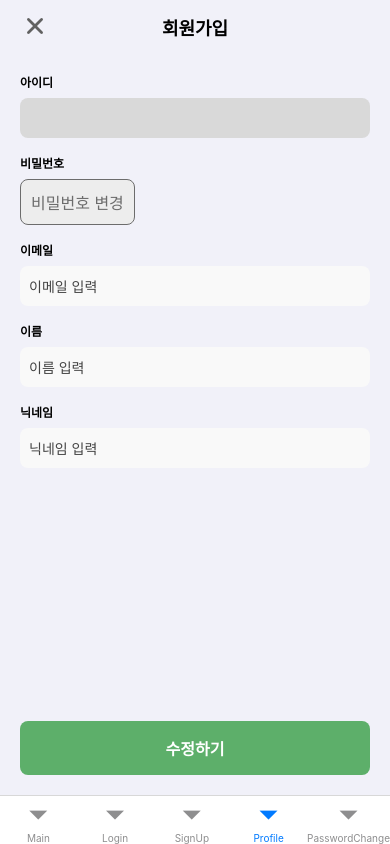
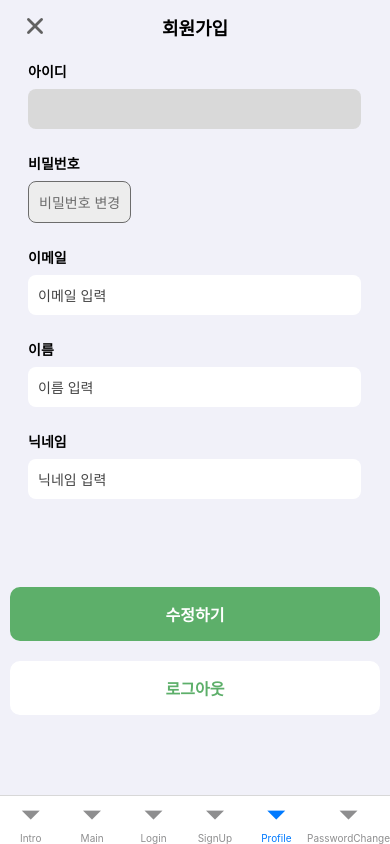
Before and after one commit to sun-sunDayz/mamilha, a React Native app in the folder frontend/: screen /Profile in a window 390 px wide. Built offline with nearby package versions, Linux system fonts and the light colour scheme; no server answers.

Commit message:
github push충돌해결

```diff
--- a/frontend/App.js
+++ b/frontend/App.js
@@ -3,6 +3,7 @@ import {createNativeStackNavigator} from '@react-navigation/native-stack';
 import React from 'react';
 import {View, Text, TextInput} from 'react-native';
 import Main from './src/screens/Main';
+import Intro from './src/screens/Intro';
 import Login from './src/screens/Login';
 import SignUp from './src/screens/SignUp';
 import CreateGroup from './src/screens/CreateGroup';
@@ -25,6 +26,7 @@ const App = () => {
   const BottomTabScreen = () => {
     return (
       <Tab.Navigator screenOptions={{headerShown: false}}>
+        <Tab.Screen name="Intro" component={Intro} />
         <Tab.Screen name="Main" component={Main} />
         <Tab.Screen name="Login" component={Login} />
         <Tab.Screen name="SignUp" component={SignUp} />
--- /dev/null
+++ b/frontend/src/screens/Intro.js
@@ -0,0 +1,75 @@
+import React, {useState} from 'react';
+import {Image, Text, StyleSheet, TouchableOpacity} from 'react-native';
+import {SafeAreaView} from 'react-native-safe-area-context';
+
+const Login = ({navigation}) => {
+  const [username, setUsername] = useState('');
+  const [password, setPassword] = useState('');
+  const [error, setError] = useState('');
+
+  const handleUsernameChange = text => {
+    const formattedText = text.charAt(0).toLowerCase() + text.slice(1);
+    setUsername(formattedText);
+  };
+
+  return (
+    <SafeAreaView style={styles.container}>
+      <Image
+        source={require('../../assets/images/mamilha_logo.png')}
+        style={styles.image}
+      />
+      <TouchableOpacity
+        style={styles.button}
+        onPress={() => navigation.navigate('Login')}>
+        <Text style={styles.buttonText}>로그인</Text>
+      </TouchableOpacity>
+      <TouchableOpacity
+        style={styles.button2}
+        onPress={() => navigation.navigate('SignUp')}>
+        <Text style={styles.button2Text}>회원가입</Text>
+      </TouchableOpacity>
+    </SafeAreaView>
+  );
+};
+
+const styles = StyleSheet.create({
+  container: {
+    flex: 1,
+    justifyContent: 'center',
+    alignItems: 'center',
+    backgroundColor: '#F1F1F9',
+    paddingHorizontal: 32,
+  },
+  image: {height: 204, width: 204, marginBottom: 84},
+  separator: {
+    height: 1,
+    backgroundColor: '#F1F1F9',
+  },
+  button: {
+    width: '100%',
+    padding: 15,
+    alignItems: 'center',
+    backgroundColor: '#5DAF6A',
+    borderRadius: 10,
+  },
+  buttonText: {
+    color: '#ffffff',
+    fontWeight: '800',
+    fontSize: 16,
+  },
+  button2: {
+    width: '100%',
+    padding: 15,
+    alignItems: 'center',
+    backgroundColor: '#ffffff',
+    borderRadius: 10,
+    marginTop: 20,
+  },
+  button2Text: {
+    color: '#5DAF6A',
+    fontWeight: '800',
+    fontSize: 16,
+  },
+});
+
+export default Login;
--- a/frontend/src/screens/Login.js
+++ b/frontend/src/screens/Login.js
@@ -54,6 +54,11 @@ const Login = ({navigation}) => {
       </View>
       <TouchableOpacity style={styles.button} onPress={handleLogin}>
         <Text style={styles.buttonText}>로그인</Text>
+      </TouchableOpacity>
+      <TouchableOpacity
+        style={styles.miniButton}
+        onPress={() => navigation.navigate('SignUp')}>
+        <Text style={styles.miniButtonText}>회원가입</Text>
       </TouchableOpacity>
     </SafeAreaView>
   );
@@ -118,6 +123,14 @@ const styles = StyleSheet.create({
     fontWeight: '800',
     fontSize: 16,
   },
+  miniButton: {
+    marginTop: 16,
+    padding: 12,
+  },
+  miniButtonText: {
+    fontSize: 14,
+    color: '#5DAF6A',
+  },
 });
 
 export default Login;
--- a/frontend/src/screens/Profile.js
+++ b/frontend/src/screens/Profile.js
@@ -10,7 +10,7 @@ import {
   SafeAreaView,
 } from 'react-native';
 import {UserContext} from '../userContext';
-import {updateProfile} from '../api/Accounts';
+import {updateProfile, logout} from '../api/Accounts';
 import Ionicons from 'react-native-vector-icons/Ionicons';
 
 const ProfileScreen = ({navigation}) => {
@@ -46,6 +46,18 @@ const ProfileScreen = ({navigation}) => {
     navigation.navigate('PasswordChange'); // PasswordChangeScreen 페이지로 이동하도록 설정
   };
 
+  // 로그아웃
+  const handleLogout = async () => {
+    try {
+      await logout();
+      Alert.alert('로그아웃 완료');
+      navigation.navigate('Intro'); // 로그아웃 후 시작 화면으로 이동
+    } catch (error) {
+      console.log('Logout Error: ', error);
+      Alert.alert('로그아웃 실패');
+    }
+  };
+
   return (
     <SafeAreaView style={styles.container}>
       <View style={styles.header}>
@@ -57,49 +69,61 @@ const ProfileScreen = ({navigation}) => {
         </View>
         <View style={styles.emptyIcon}></View>
       </View>
-      <ScrollView contentContainerStyle={styles.scrollContainer}>
+      <View style={styles.content}>
+        <ScrollView style={styles.scrollContainer}>
+          <View style={styles.formRow}>
             <Text style={styles.label}>아이디</Text>
             <TextInput
               value={id}
               editable={false} // 아이디는 수정 불가능하게 설정
-          style={[styles.input, {backgroundColor: '#D9D9D9'}]} // 수정 불가능한 필드는 배경색을 다르게 설정
+              style={[styles.textInput, styles.disabledInput]}
             />
-
+          </View>
+          <View style={styles.formRow}>
             <Text style={styles.label}>비밀번호</Text>
             <TouchableOpacity
               style={styles.passwordButton}
               onPress={handlePasswordChange}>
               <Text style={styles.passwordButtonText}>비밀번호 변경</Text>
             </TouchableOpacity>
-
+          </View>
+          <View style={styles.formRow}>
             <Text style={styles.label}>이메일</Text>
             <TextInput
               placeholder="이메일 입력"
               value={email}
               onChangeText={setEmail}
-          style={styles.input}
+              style={styles.textInput}
             />
-
+          </View>
+          <View style={styles.formRow}>
             <Text style={styles.label}>이름</Text>
             <TextInput
               placeholder="이름 입력"
               value={name}
               onChangeText={setName}
-          style={styles.input}
+              style={styles.textInput}
             />
-
+          </View>
+          <View style={styles.formRow}>
             <Text style={styles.label}>닉네임</Text>
             <TextInput
               placeholder="닉네임 입력"
               value={nickname}
               onChangeText={setNickname}
-          style={styles.input}
+              style={styles.textInput}
             />
+          </View>
         </ScrollView>
-
-      <TouchableOpacity style={styles.saveButton} onPress={handleSave}>
+        <View style={styles.bottomContainer}>
+          <TouchableOpacity style={styles.button} onPress={handleSave}>
             <Text style={styles.buttonText}>수정하기</Text>
           </TouchableOpacity>
+          <TouchableOpacity style={styles.button2} onPress={handleLogout}>
+            <Text style={styles.button2Text}>로그아웃</Text>
+          </TouchableOpacity>
+        </View>
+      </View>
     </SafeAreaView>
   );
 };
@@ -107,7 +131,12 @@ const ProfileScreen = ({navigation}) => {
 const styles = StyleSheet.create({
   container: {
     flex: 1,
-    backgroundColor: '#F1F1F9',
+    backgroundColor: '#f1f1f9',
+  },
+  content: {
+    justifyContent: 'space-between',
+    paddingHorizontal: 20,
+    marginBottom: 20,
   },
   header: {
     flexDirection: 'row',
@@ -126,25 +155,30 @@ const styles = StyleSheet.create({
     width: 30,
   },
   scrollContainer: {
-    padding: 20,
-    paddingBottom: 100, // 버튼 위치 고려하여 패딩 추가
+    paddingBottom: 200, // ScrollView 내용물 아래 여유 공간 추가
+  },
+  formRow: {
+    flexDirection: 'column',
+    marginBottom: 16,
   },
   label: {
-    marginBottom: 8,
-    fontSize: 12,
+    color: '#000000',
+    fontSize: 14,
     fontWeight: 'bold',
+    margin: 8,
   },
-  input: {
+  textInput: {
     height: 40,
-    borderColor: 'transparent', // 테두리 투명하게 설정
-    borderWidth: 1,
-    borderRadius: 8, // 모서리를 둥글게 설정
-    marginBottom: 16,
-    paddingLeft: 8,
-    backgroundColor: '#f9f9f9', // 배경색을 살짝 넣어줘서 입력창이 구분되도록 설정
+    borderRadius: 8,
+    padding: 10,
+    backgroundColor: '#FFFFFF',
+    width: '95%',
+    marginLeft: 8,
     color: '#434343',
   },
+  disabledInput: {backgroundColor: '#D9D9D9'},
   passwordButton: {
+    marginLeft: 8,
     paddingVertical: 10, // 텍스트 위아래 여백
     paddingHorizontal: 10, // 텍스트 좌우 여백
     alignItems: 'center',
@@ -153,11 +187,10 @@ const styles = StyleSheet.create({
     borderWidth: 0.4,
     borderRadius: 8,
     alignSelf: 'flex-start', // 버튼 크기를 텍스트에 맞게 설정
-    marginBottom: 16,
   },
   passwordButtonText: {
     color: '#6C6C6C',
-    fontSize: 16,
+    fontSize: 14,
   },
   saveButton: {
     position: 'absolute',
@@ -170,8 +203,34 @@ const styles = StyleSheet.create({
     borderRadius: 8,
     margin: 20, // 좌우 여백
   },
+  bottomContainer: {
+    position: 'absolute',
+    alignSelf: 'center',
+    bottom: 0,
+    width: '95%',
+  },
+  button: {
+    width: '100%',
+    padding: 15,
+    alignItems: 'center',
+    backgroundColor: '#5DAF6A',
+    borderRadius: 10,
+  },
   buttonText: {
     color: '#ffffff',
+    fontWeight: '800',
+    fontSize: 16,
+  },
+  button2: {
+    width: '100%',
+    padding: 15,
+    alignItems: 'center',
+    backgroundColor: '#ffffff',
+    borderRadius: 10,
+    marginTop: 20,
+  },
+  button2Text: {
+    color: '#5DAF6A',
     fontWeight: '800',
     fontSize: 16,
   },
```
Also changed, not shown: frontend/src/components/FinanceForm.js (+30 -25 lines), frontend/assets/images/mamilha_logo.png (added), 1 other file (tests, documents, lock files or other folders). Lines whose indentation alone changed are shown as unchanged.
